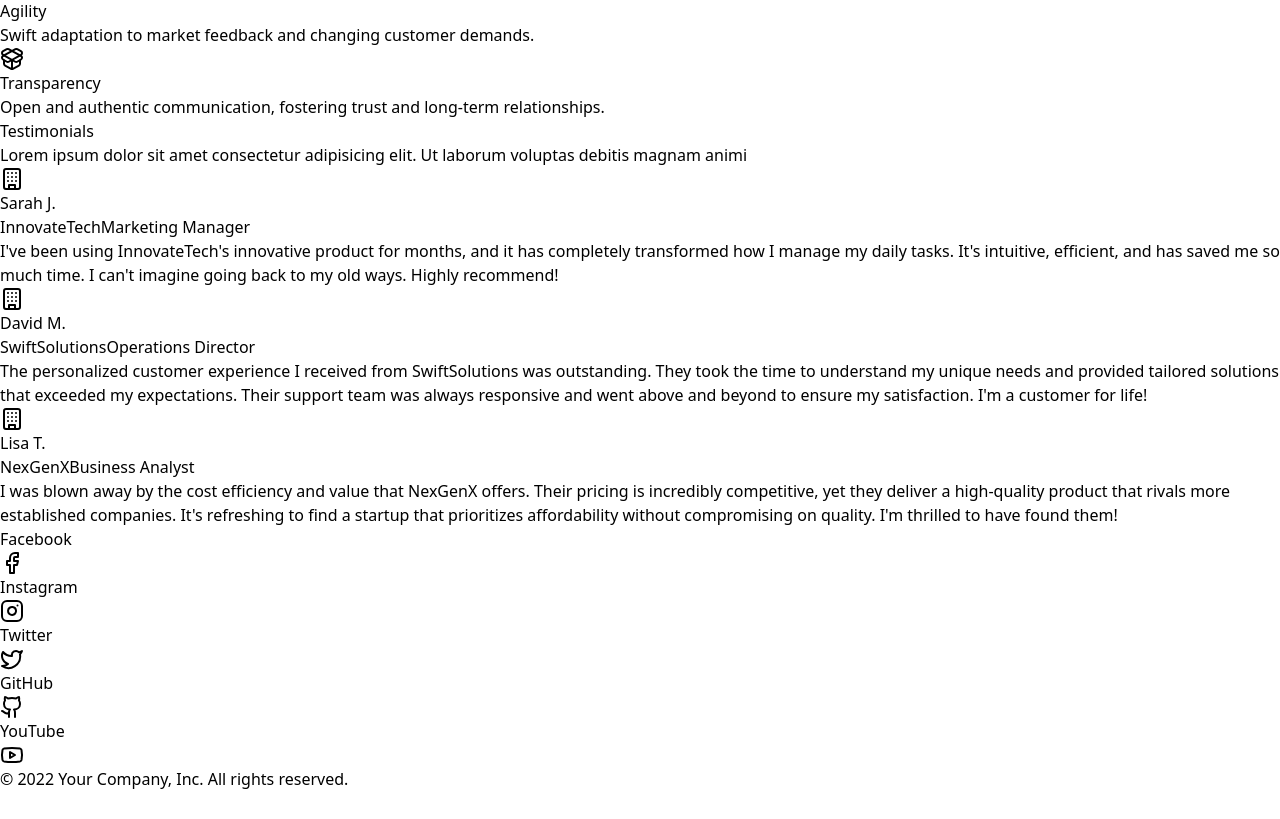
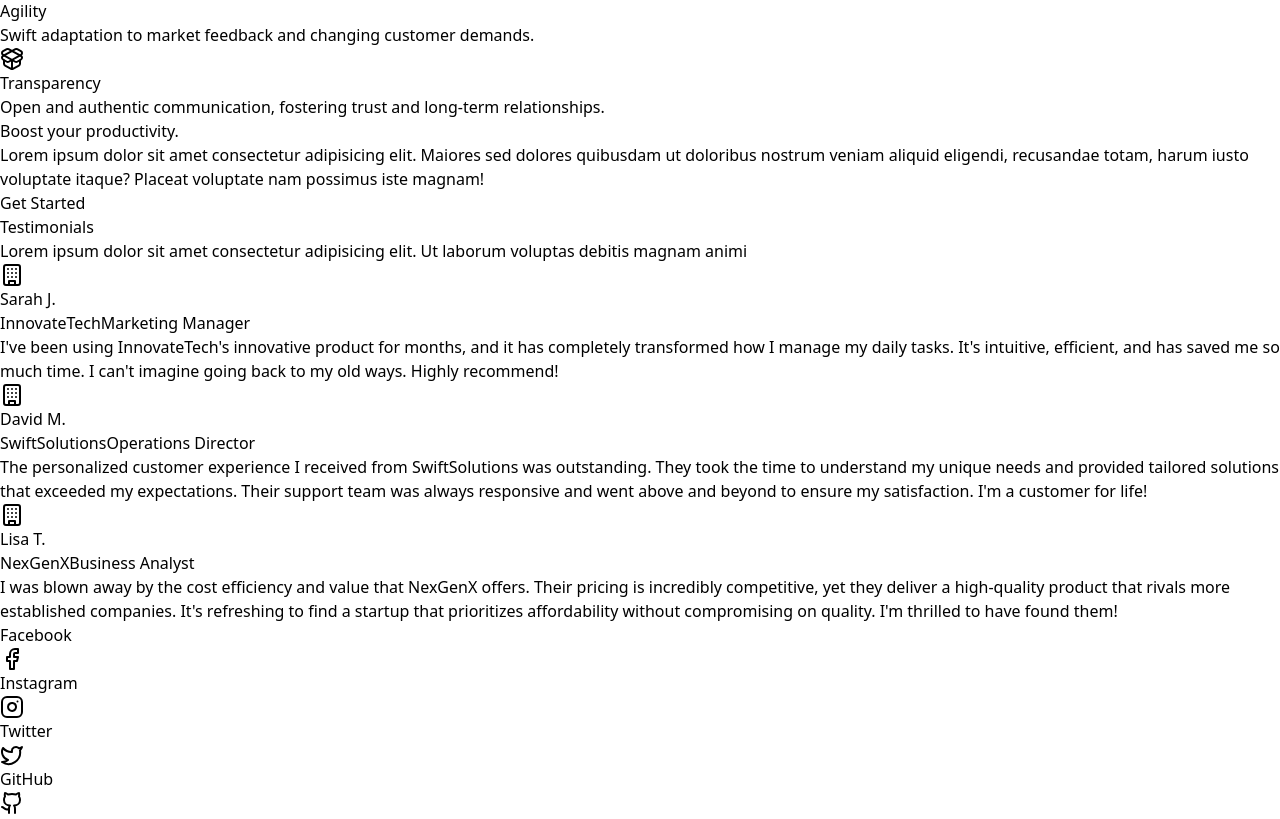
Before and after one commit to otto-camp/ismailyarar, a Next.js app: page /pages/startup in a window 1280 px wide. Shown: the part 1878-2697 px from the top of the page. Before the commit the page ends 2669 px from the top, so only its background shows below. Built offline with nearby package versions, Linux system fonts and the light colour scheme.

Commit message:
Change robots.txt

```diff
--- a/src/app/layout.tsx
+++ b/src/app/layout.tsx
@@ -25,17 +25,6 @@
   },
   verification: {
     google: "qTg1GnJ7TKpojUr1jO5HHEGOSvc6aVrBFzv2cdFwEvM",
-	},
-	robots: {
-		index: true,
-		follow: true,
-		googleBot: {
-			index: true,
-			follow: true,
-			"max-video-preview": -1,
-			"max-image-preview": "large",
-			"max-snippet": -1,
-		},
   },
   twitter: {
     title: "İsmail Yarar",
--- a/src/app/pages/(landing)/startup/features.tsx
+++ b/src/app/pages/(landing)/startup/features.tsx
@@ -48,7 +48,7 @@
           className="border rounded-xl border-gray-300 hover:border-gray-700 duration-300 mx-auto p-4 w-full max-w-xs"
         >
           <div className="flex justify-start items-center gap-4">
-            <span className="p-2 bg-emerald-700 rounded-lg">
+            <span className="p-2">
               {feature.icon}
             </span>
             <h3>{feature.name}</h3>
--- a/src/app/pages/(landing)/startup/page.tsx
+++ b/src/app/pages/(landing)/startup/page.tsx
@@ -21,16 +21,16 @@
           <h1 className="text-4xl sm:text-5xl md:text-6xl lg:text-7xl font-bold">
             Lorem ipsum dolor
             <br />
-            <span className="bg-gradient-to-r from-amber-500 via-orange-600 to-yellow-500 bg-clip-text text-transparent">
+            <span className="bg-gradient-to-r from-indigo-500 via-blue-600 to-purple-500 bg-clip-text text-transparent">
               sit amet.
             </span>
           </h1>
-          <p className="text-sm sm:text-base font-medium">
+          <p className="text-sm sm:text-base font-medium max-w-sm">
             Lorem ipsum dolor sit amet consectetur adipisicing elit. Et ipsa
             omnis quod maiores? Voluptatum, iure!
           </p>
           <div className="flex justify-start items-center gap-4 max-w-md w-full">
-            <button className="px-5 py-2 shadow-lg bg-emerald-700 border border-emerald-700 hover:bg-transparent transition-all rounded-lg">
+            <button className="px-5 py-2 shadow-lg bg-blue-700 border text-white hover:text-black border-blue-700 hover:bg-transparent transition-all rounded-lg">
               Lorem ipsum dolor sit amet.
             </button>
             {/* <button className="rounded-lg border border-gray-300 bg-white px-5 py-2 shadow-lg transition-all hover:border-gray-800">
@@ -45,6 +45,7 @@
           className="object-cover max-h-80 lg:w-1/2 lg:max-h-[580px] lg:rounded-l-lg"
         />
       </main>
+
       <section className="container mx-auto py-24 sm:py-32">
         <div className="mx-auto max-w-7xl px-6 lg:px-8">
           <h2 className="text-center text-lg font-semibold leading-8 text-gray-900">
@@ -89,35 +90,61 @@
           </div>
         </div>
       </section>
-      <section className="px-4 py-6 md:py-12 flex flex-col xl:flex-row justify-between gap-4 container mx-auto">
-        <div className="space-y-4 xl:max-w-sm text-center xl:mt-12 xl:text-left">
-          <h2 className="text-lg sm:text-xl md:text-2xl font-bold">
+
+      <section className="px-4 py-6 md:py-12 bg-slate-200">
+        <div className="container mx-auto space-y-8">
+          <div className="space-y-4 text-center">
+            <h2 className="text-lg sm:text-xl md:text-2xl lg:text-4xl font-bold">
               All-in-one platform
             </h2>
-          <p className="text-zinc-700 max-w-sm mx-auto xl:max-w-none ">
-            Lorem ipsum dolor sit amet consectetur adipisicing elit. Ut laborum
-            voluptas debitis magnam animi, maxime asperiores a, temporibus
-            voluptates distinctio modi vitae
+            <p className="text-zinc-700 max-w-md mx-auto">
+              Lorem ipsum dolor sit amet consectetur adipisicing elit. Ut
+              laborum voluptas debitis magnam animi, maxime asperiores a,
+              temporibus voluptates distinctio modi vitae
             </p>
           </div>
-        <div className="grid gird-cols-1 sm:grid-cols-2 md:grid-cols-3 gap-4 max-w-[900px] w-full">
+          <div className="grid gird-cols-1 sm:grid-cols-2 md:grid-cols-3 gap-4">
             <Features />
           </div>
+        </div>
       </section>
-      <section className="px-4 py-6 md:py-12 flex flex-col xl:flex-row justify-between gap-4 container mx-auto">
-        <div className="space-y-4 xl:max-w-sm text-center xl:mt-12 xl:text-left">
-          <h2 className="text-lg sm:text-xl md:text-2xl font-bold">
+
+      <section className="px-4 py-6 md:py-12">
+        <div className="container mx-auto space-y-8">
+          <div className="max-w-lg mx-auto text-center space-y-8">
+            <h2 className="text-lg sm:text-xl md:text-2xl lg:text-4xl font-bold">
+              Boost your productivity.
+            </h2>
+            <p className="text-zinc-700 max-w-md mx-auto">
+              Lorem ipsum dolor sit amet consectetur adipisicing elit. Maiores
+              sed dolores quibusdam ut doloribus nostrum veniam aliquid
+              eligendi, recusandae totam, harum iusto voluptate itaque? Placeat
+              voluptate nam possimus iste magnam!
+            </p>
+            <button className="px-5 py-2 shadow-lg bg-blue-700 border text-white hover:text-black border-blue-700 hover:bg-transparent transition-all rounded-lg">
+              Get Started
+            </button>
+          </div>
+        </div>
+      </section>
+
+      <section className="px-4 py-6 md:py-12 bg-slate-200">
+        <div className="container mx-auto space-y-8">
+          <div className="space-y-4 text-center">
+            <h2 className="text-lg sm:text-xl md:text-2xl lg:text-4xl font-bold">
               Testimonials
             </h2>
-          <p className="text-zinc-700 max-w-sm mx-auto xl:max-w-none">
-            Lorem ipsum dolor sit amet consectetur adipisicing elit. Ut laborum
-            voluptas debitis magnam animi
+            <p className="text-zinc-700 max-w-sm mx-auto">
+              Lorem ipsum dolor sit amet consectetur adipisicing elit. Ut
+              laborum voluptas debitis magnam animi
             </p>
           </div>
-        <div className="grid gird-cols-1 md:grid-cols-2 gap-4 max-w-[900px] w-full">
+          <div className="grid gird-cols-1 md:grid-cols-2 last:col-span-2 gap-4">
             <Testimonials />
           </div>
+        </div>
       </section>
+
       <footer className="border-t border-zinc-900">
         <div className="py-12 px-6 container mx-auto flex flex-col sm:flex-row gap-4 justify-between items-center">
           <div className="flex justify-center gap-4 order-2">
--- a/src/app/pages/(landing)/startup/testimonial.tsx
+++ b/src/app/pages/(landing)/startup/testimonial.tsx
@@ -30,10 +30,10 @@
       {testimonials.map((testimonial) => (
         <div
           key={testimonial.name}
-          className="p-4 border border-gray-300 hover:border-gray-700 duration-300 rounded-xl"
+          className="p-4 border border-gray-300 hover:border-gray-700 duration-300 rounded-xl last:col-span-2"
         >
           <div className="flex gap-4">
-            <Building className="h-16 w-16"/>
+            <Building className="h-16 w-16" />
             <div>
               <h3 className="font-bold text-lg">{testimonial.name}</h3>
               <div className="sm:space-x-4">
```
Also changed, not shown: public/robots.txt. Lines whose indentation alone changed are shown as unchanged.
